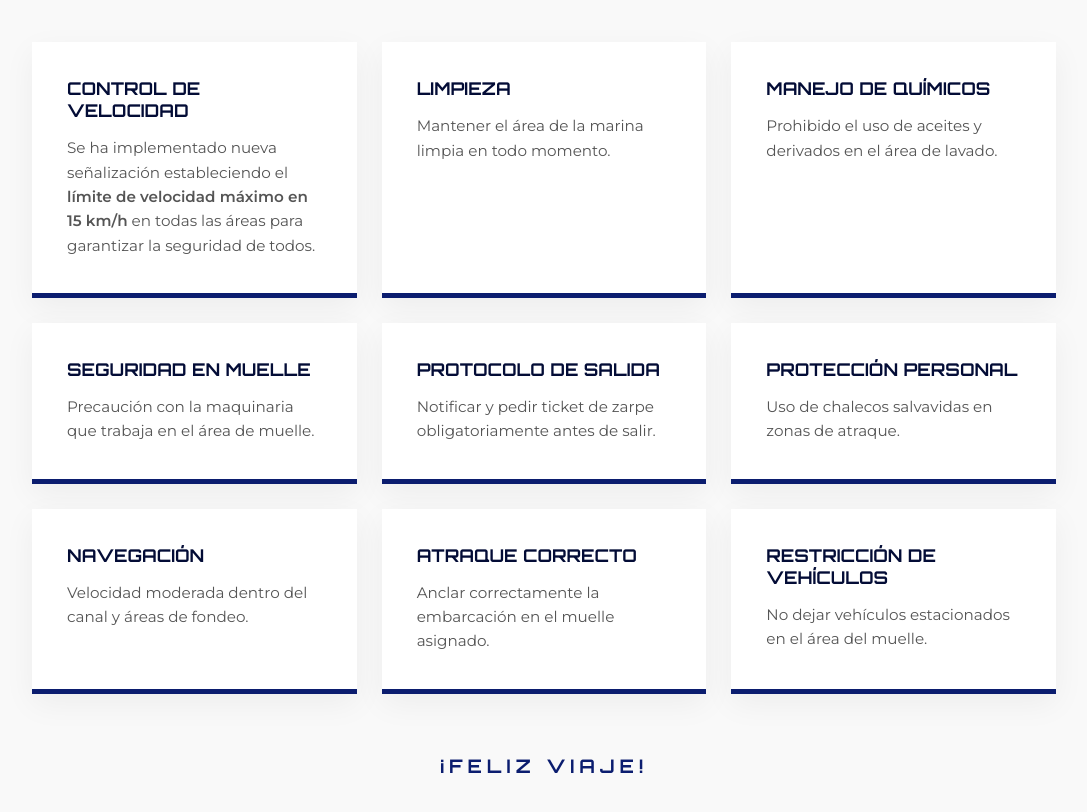
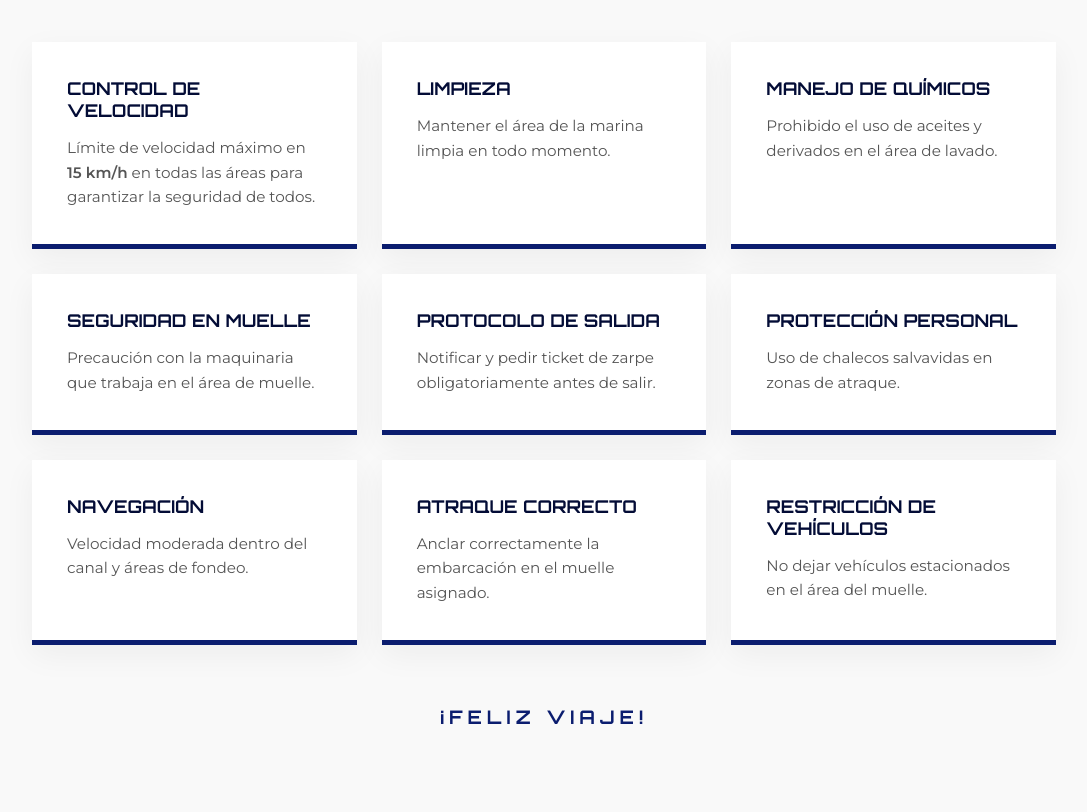
Before and after one commit to marinaelmorrolecheria-creator/MarinaElMorro, a plain HTML site: page index.html in a window 1280 px wide. Shown: the part 5080-5892 px from the top of the page, without its empty margins (96-1183 px from the left). Drawn offline with Linux system fonts and the light colour scheme.

Commit message:
Update index.html

```diff
--- a/index.html
+++ b/index.html
@@ -141,7 +141,7 @@
             <div class="services-grid">
                 <div class="service-item">
                     <h4>Control de Velocidad</h4>
-                    <p>Se ha implementado nueva señalización estableciendo el <strong>límite de velocidad máximo en 15 km/h</strong> en todas las áreas para garantizar la seguridad de todos.</p>
+                    <p>Límite de velocidad máximo en <strong>15 km/h</strong> en todas las áreas para garantizar la seguridad de todos.</p>
                 </div>
                 <div class="service-item"><h4>Limpieza</h4><p>Mantener el área de la marina limpia en todo momento.</p></div>
                 <div class="service-item"><h4>Manejo de Químicos</h4><p>Prohibido el uso de aceites y derivados en el área de lavado.</p></div>
```
